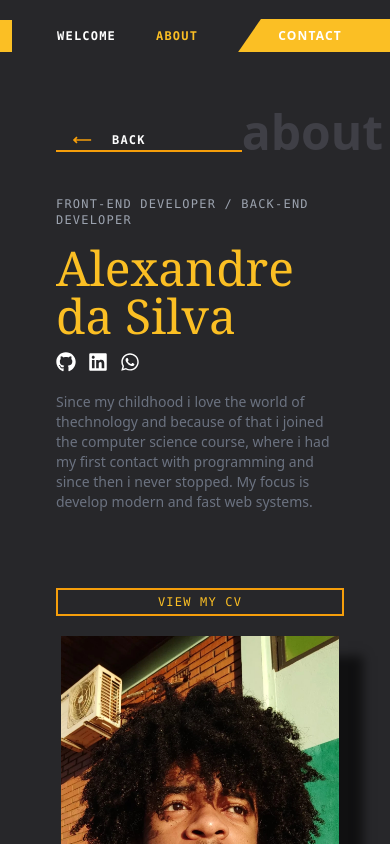
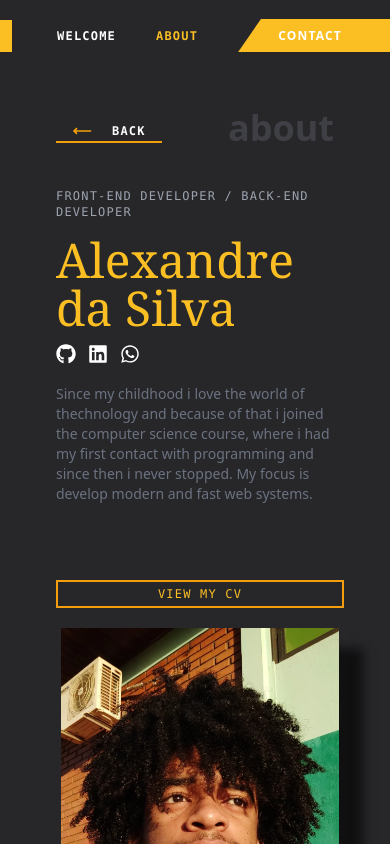
Before and after one commit to phytter/curriculum-site, a React (Vite) app: page /about in a window 390 px wide. Shown: the top 844 px of the page. Built offline with nearby package versions, Linux system fonts and the light colour scheme.

Commit message:
style: improve UI

```diff
--- a/src/presentation/components/back-button/index.tsx
+++ b/src/presentation/components/back-button/index.tsx
@@ -5,7 +5,7 @@ import { useNavigate } from 'react-router-dom'
     const navigate = useNavigate()
     return (
       <button
-        className='text-white font-mono text-xs tracking-widest font-semibold flex gap-5 items-center border-b-2 border-b-amber-500 pl-4 pr-24 hover:opacity-70'
+        className='text-white font-mono text-xs tracking-widest font-semibold flex gap-5 items-center border-b-2 border-b-amber-500 pl-4 pr-4 sm:pr-24 hover:opacity-70'
         onClick={() => navigate(-1)}
       >
         <CgArrowLongLeft size={20} className="text-amber-500" /> BACK
--- a/src/presentation/components/content-header/index.tsx
+++ b/src/presentation/components/content-header/index.tsx
@@ -4,7 +4,7 @@ const ContentHeader= ({ title = '' }) => {
     return (
 			<div className="flex justify-between mb-10 items-baseline">
 				<BackButton />
-				<h1 className="text-zinc-700	text-5xl font-bold md:pr-20">
+				<h1 className="text-zinc-700	text-4xl sm:text-5xl font-bold md:pr-20">
 					{title}
 				</h1>
 			</div>
```
